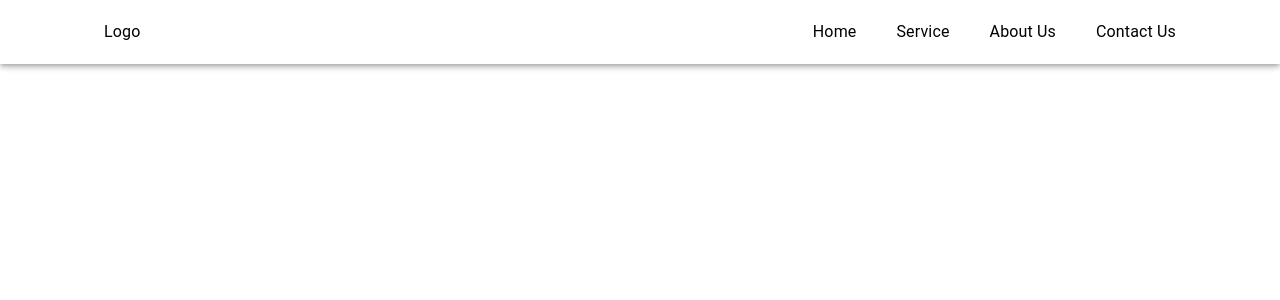
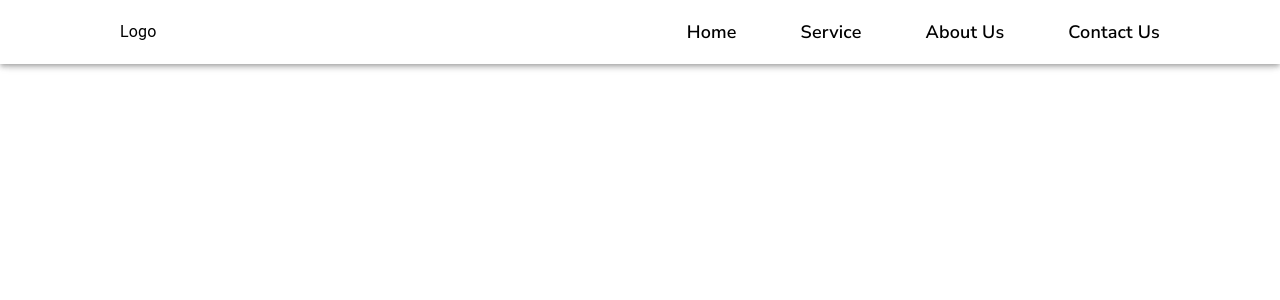
Before and after one commit to KeerthanaVenkatesann/Raja-Decors, a React (Create React App) app: page / in a window 1280 px wide. Shown: the top 300 px of the page. Built offline with nearby package versions, Linux system fonts and the light colour scheme.

Commit message:
navbar changes

```diff
--- a/public/index.html
+++ b/public/index.html
@@ -15,6 +15,7 @@
       user's mobile device or desktop. See https://developers.google.com/web/fundamentals/web-app-manifest/
     -->
     <link rel="manifest" href="%PUBLIC_URL%/manifest.json" />
+    <link href="https://fonts.googleapis.com/css2?family=Nunito+Sans:ital,opsz,wght@0,6..12,200..1000;1,6..12,200..1000&display=swap" rel="stylesheet">
     <!--
       Notice the use of %PUBLIC_URL% in the tags above.
       It will be replaced with the URL of the `public` folder during the build.
--- a/src/Component/Home/Header/Header.jsx
+++ b/src/Component/Home/Header/Header.jsx
@@ -2,40 +2,66 @@ import { AppBar, Box, IconButton, Toolbar, Typography } from "@mui/material";
 import MenuIcon from '@mui/icons-material/Menu';
 import { useState } from "react";
 
-const navStyle = {
+// navList  style
+const navList = {
+    fontSize:'18px',
+    fontWeight:600,
+    fontFamily: "Nunito Sans",
+    // color:'#535362',
     color:'black',
-    backgroundColor:'white',
-};
-
-// nav menu custom style
-const menuStyle = {
-    display:{xs:'none',sm:'flex'},
-    columnGap:5,
+    cursor:'pointer',
+    '&:hover':{
+        color:'blue'
+    }
 };
 
 function Header() {
     const menuItem = ['Home','Service','About Us', 'Contact Us'];
-    const [ mobile, setMobile ] = useState(false);
+    const [ open, setOpen ] = useState(false);
+
+    // nav style
+    const navStyle = {
+        color:'black',
+        backgroundColor:'white',
+        display: {xs:'grid',md:'flex'},
+        gridTemplateColumns:'auto auto',
+        mx:{xs:5,md:12},
+        padding: open && '10px 0px',
+    };
+    // navMenu container  style
+    const menuStyle = {
+        display: { xs: open ? 'grid' : 'none', md:'flex' },
+        columnGap: 8,
+        fontWeight: 800,
+    };
+    // icon box container style
+    const iconBoxStyle = {
+        display:{xs:'flex',md:'none'},
+        justifyContent:'end'
+    };
 
     const ExpandMenu = () => {
-        setMobile( prev => !prev);
+        setOpen( prev => !prev);
     };
 
     return(
-        <AppBar sx={navStyle}>
-            <Toolbar sx={{mx:10}}>
-                <Typography sx={{flexGrow:1}}>Logo</Typography>
-                <IconButton
-                sx={{display:{xs:'block',sm:'none'},}}
-                onClick={ExpandMenu}
-                >
-                   <MenuIcon />
-                </IconButton>
-                <Box sx={menuStyle}>
+        <AppBar sx={{ backgroundColor: 'white' }} >
+            <Toolbar sx={ navStyle }>
+                <Typography sx={{ flexGrow: 1 }} >
+                    Logo
+                </Typography>
+                <Box sx={ iconBoxStyle } >
+                    <IconButton
+                    onClick={ExpandMenu}
+                    >
+                    <MenuIcon />
+                    </IconButton>
+                </Box>
+                <Box sx={ menuStyle }>
                     {
                         menuItem.map(
                             (value) => (
-                                <Typography key={value}>
+                                <Typography sx={ navList } key={ value }>
                                     {value}
                                 </Typography>
                             )
```
